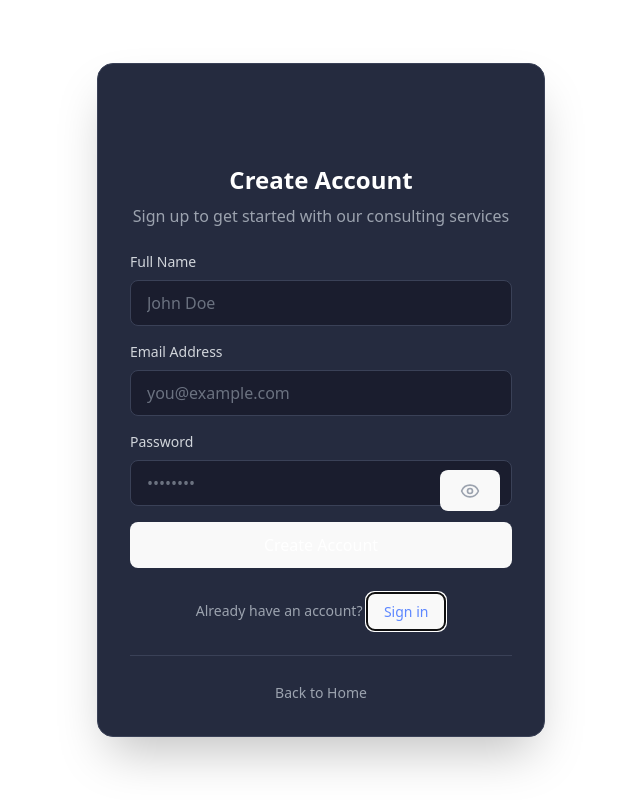
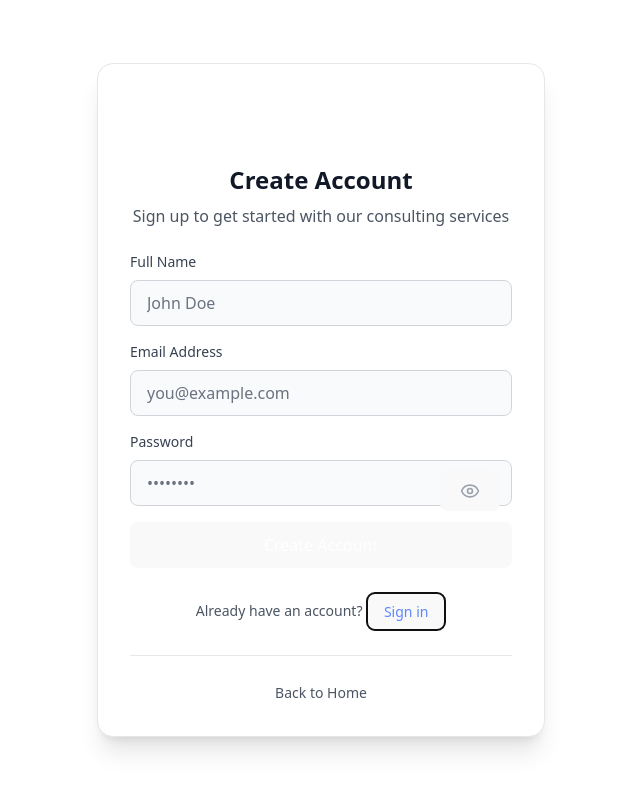
Before and after one commit to mhinman87/BlockOps, a React (Vite) app in the folder frontend/: page /login in a window 1280 px wide. Both pictures are taken after a click on the button "Sign up". Shown: the whole page, without its empty margins (319-959 px from the left). Built offline with nearby package versions, Linux system fonts and the light colour scheme; no server answers.

Commit message:
Change login page to light theme

```diff
--- a/frontend/src/pages/LoginPage.jsx
+++ b/frontend/src/pages/LoginPage.jsx
@@ -43,9 +43,9 @@ export const LoginPage = () => {
   };
 
   return (
-    <div className="min-h-screen bg-gradient-to-br from-dark-bg to-dark-card flex items-center justify-center px-4">
+    <div className="min-h-screen bg-gradient-to-br from-blue-50 to-indigo-50 flex items-center justify-center px-4">
       <div className="w-full max-w-md">
-        <div className="bg-dark-card rounded-2xl shadow-2xl p-8 border border-dark-border">
+        <div className="bg-white rounded-2xl shadow-xl p-8 border border-gray-200">
           {/* Logo */}
           <Link to="/" className="flex justify-center mb-8">
             <div className="text-3xl font-bold bg-gradient-to-r from-primary to-blue-600 bg-clip-text text-transparent">
@@ -54,10 +54,10 @@ export const LoginPage = () => {
           </Link>
 
           {/* Title */}
-          <h2 className="text-2xl font-bold text-white mb-2 text-center">
+          <h2 className="text-2xl font-bold text-gray-900 mb-2 text-center">
             {isLogin ? 'Welcome Back' : 'Create Account'}
           </h2>
-          <p className="text-gray-400 text-center mb-6">
+          <p className="text-gray-600 text-center mb-6">
             {isLogin
               ? 'Sign in to your account to continue'
               : 'Sign up to get started with our consulting services'}
@@ -65,7 +65,7 @@ export const LoginPage = () => {
 
           {/* Error Message */}
           {error && (
-            <div className="bg-red-500/10 border border-red-500/50 text-red-400 p-3 rounded-lg mb-4 text-sm">
+            <div className="bg-red-50 border border-red-200 text-red-700 p-3 rounded-lg mb-4 text-sm">
               {error}
             </div>
           )}
@@ -75,7 +75,7 @@ export const LoginPage = () => {
             {/* Full Name - Register Only */}
             {!isLogin && (
               <div>
-                <label className="block text-sm font-medium text-gray-300 mb-2">
+                <label className="block text-sm font-medium text-gray-700 mb-2">
                   Full Name
                 </label>
                 <input
@@ -84,7 +84,7 @@ export const LoginPage = () => {
                   value={formData.fullName}
                   onChange={handleChange}
                   required={!isLogin}
-                  className="w-full px-4 py-2.5 bg-dark-bg border border-dark-border rounded-lg text-white placeholder-gray-500 focus:outline-none focus:border-primary transition"
+                  className="w-full px-4 py-2.5 bg-gray-50 border border-gray-300 rounded-lg text-gray-900 placeholder-gray-500 focus:outline-none focus:border-primary focus:ring-1 focus:ring-primary transition"
                   placeholder="John Doe"
                 />
               </div>
@@ -92,7 +92,7 @@ export const LoginPage = () => {
 
             {/* Email */}
             <div>
-              <label className="block text-sm font-medium text-gray-300 mb-2">
+              <label className="block text-sm font-medium text-gray-700 mb-2">
                 Email Address
               </label>
               <input
@@ -101,14 +101,14 @@ export const LoginPage = () => {
                 value={formData.email}
                 onChange={handleChange}
                 required
-                className="w-full px-4 py-2.5 bg-dark-bg border border-dark-border rounded-lg text-white placeholder-gray-500 focus:outline-none focus:border-primary transition"
+                className="w-full px-4 py-2.5 bg-gray-50 border border-gray-300 rounded-lg text-gray-900 placeholder-gray-500 focus:outline-none focus:border-primary focus:ring-1 focus:ring-primary transition"
                 placeholder="you@example.com"
               />
             </div>
 
             {/* Password */}
             <div>
-              <label className="block text-sm font-medium text-gray-300 mb-2">
+              <label className="block text-sm font-medium text-gray-700 mb-2">
                 Password
               </label>
               <div className="relative">
@@ -118,13 +118,13 @@ export const LoginPage = () => {
                   value={formData.password}
                   onChange={handleChange}
                   required
-                  className="w-full px-4 py-2.5 bg-dark-bg border border-dark-border rounded-lg text-white placeholder-gray-500 focus:outline-none focus:border-primary transition"
+                  className="w-full px-4 py-2.5 bg-gray-50 border border-gray-300 rounded-lg text-gray-900 placeholder-gray-500 focus:outline-none focus:border-primary focus:ring-1 focus:ring-primary transition"
                   placeholder="••••••••"
                 />
                 <button
                   type="button"
                   onClick={() => setShowPassword(!showPassword)}
-                  className="absolute right-3 top-2.5 text-gray-400 hover:text-gray-300"
+                  className="absolute right-3 top-2.5 text-gray-400 hover:text-gray-600"
                 >
                   {showPassword ? <EyeOff size={20} /> : <Eye size={20} />}
                 </button>
@@ -143,7 +143,7 @@ export const LoginPage = () => {
 
           {/* Toggle Form */}
           <div className="mt-6 text-center">
-            <p className="text-gray-400 text-sm">
+            <p className="text-gray-600 text-sm">
               {isLogin ? "Don't have an account? " : 'Already have an account? '}
               <button
                 type="button"
@@ -151,7 +151,7 @@ export const LoginPage = () => {
                   setIsLogin(!isLogin);
                   setFormData({ email: '', password: '', fullName: '' });
                 }}
-                className="text-primary hover:text-blue-400 font-medium transition"
+                className="text-primary hover:text-blue-600 font-medium transition"
               >
                 {isLogin ? 'Sign up' : 'Sign in'}
               </button>
@@ -159,10 +159,10 @@ export const LoginPage = () => {
           </div>
 
           {/* Back to Home */}
-          <div className="mt-6 pt-6 border-t border-dark-border text-center">
+          <div className="mt-6 pt-6 border-t border-gray-200 text-center">
             <Link
               to="/"
-              className="text-gray-400 hover:text-gray-300 text-sm transition"
+              className="text-gray-600 hover:text-gray-900 text-sm transition"
             >
               Back to Home
             </Link>
```
